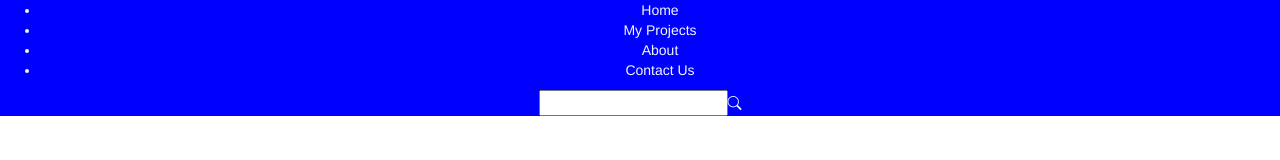
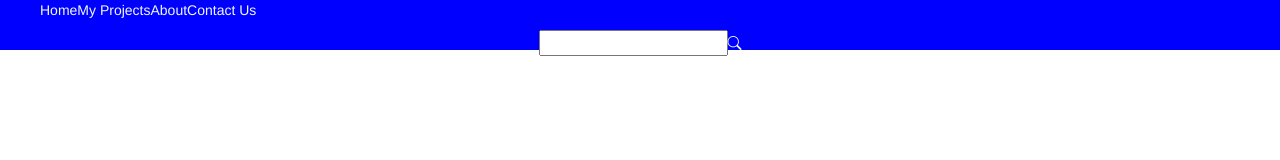
Before and after one commit to Abdul-razzaq-017/Portfolio, a plain HTML site: page index.html in a window 1280 px wide. Drawn offline with nearby package versions, Linux system fonts and the light colour scheme.

Commit message:
Update style.css

```diff
--- a/public/style.css
+++ b/public/style.css
@@ -2,4 +2,12 @@ nav{
     background-color: blue;
     text-align: center;
     color: aliceblue;
+    height:50px;
 }
+ul{
+    display:flex;
+}
+li{
+    text-decoration:none;
+    list-style:none;
+}
```
